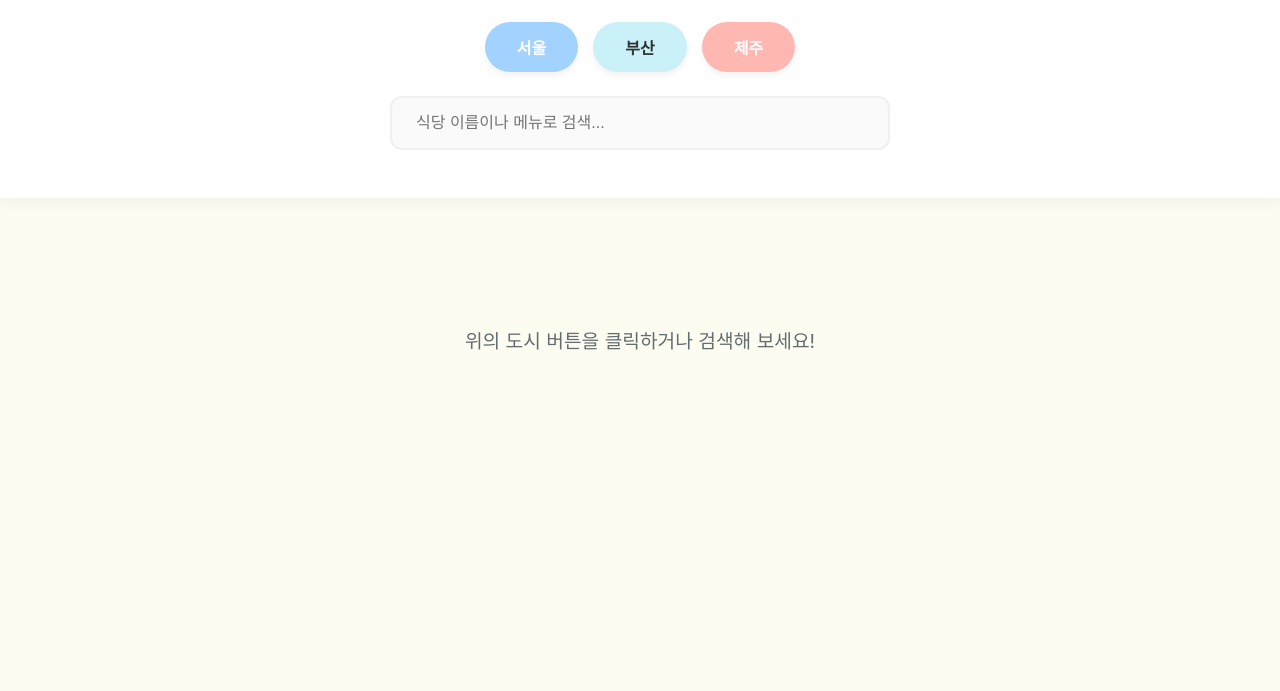
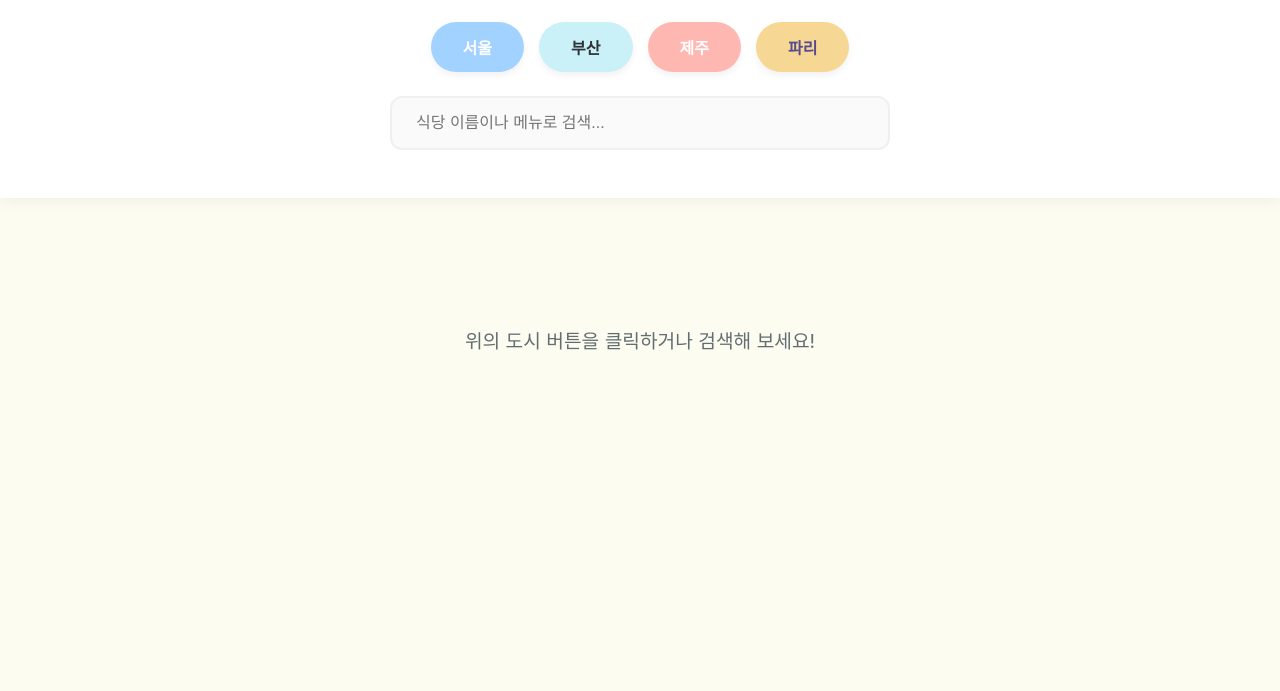
Before and after one commit to root010602/tourlive_root, a website: page index.html in a window 1280 px wide. Shown: the part 109-800 px from the top of the page. Drawn offline with nearby package versions, Linux system fonts and the light colour scheme.

Commit message:
Update index.html

```diff
--- a/index.html
+++ b/index.html
@@ -94,6 +94,11 @@
         .btn-jeju {
             background-color: var(--color-jeju);
             color: #fff;
+        }
+
+        .btn-paris {
+            background-color: #f7d794; /* 파스텔 골드 */
+            color: #574b90;
         }
 
         /* 검색창 */
@@ -240,6 +245,7 @@
             <button class="city-btn btn-seoul" onclick="filterCity('서울')">서울</button>
             <button class="city-btn btn-busan" onclick="filterCity('부산')">부산</button>
             <button class="city-btn btn-jeju" onclick="filterCity('제주')">제주</button>
+            <button class="city-btn btn-paris" onclick="filterCity('파리')">파리</button>
         </div>
         <div class="search-container">
             <input type="text" id="searchInput" placeholder="식당 이름이나 메뉴로 검색..." autocomplete="off">
@@ -253,7 +259,7 @@
     </main>
 
     <script>
-        // 1. Supabase 설정 (수정됨)
+        // 1. Supabase 설정
         const SUPABASE_URL = 'https://esgpftlrkcbqxvntaouw.supabase.co';
         const SUPABASE_ANON_KEY = 'sb_publishable_Z5FCbKvyKgeC_KQo9aP86A_khiRiuQZ';
         const { createClient } = supabase;
@@ -295,17 +301,24 @@
             const features = {
                 "서울": "전통과 현대가 어우러진",
                 "부산": "시원한 바다 맛 가득한",
-                "제주": "청정 자연의 식재료로 만든"
+                "제주": "청정 자연의 식재료로 만든",
+                "파리": "낭만 가득한 미식의 도시"
             };
             return features[city] || "";
         }
 
-        // 도시 버튼 필터링 (DB에서 실시간 필터링)
+        // 도시 버튼 필터링 (DB에서 실시간 필터링 + 로그 수집)
         async function filterCity(city) {
             searchInput.value = '';
 
-            // 1. 클릭 로그 저장 (옵션)
-            await _supabase.from('city_clicks').insert([{ city: city }]);
+            // 1. 클릭 로그 저장
+            const { error: logError } = await _supabase
+                .from('city_clicks')
+                .insert([{ city: city }]);
+
+            if (logError) {
+                console.error('로그 저장 중 오류 발생:', logError);
+            }
 
             // 2. 맛집 데이터 필터링
             const { data, error } = await _supabase
```
